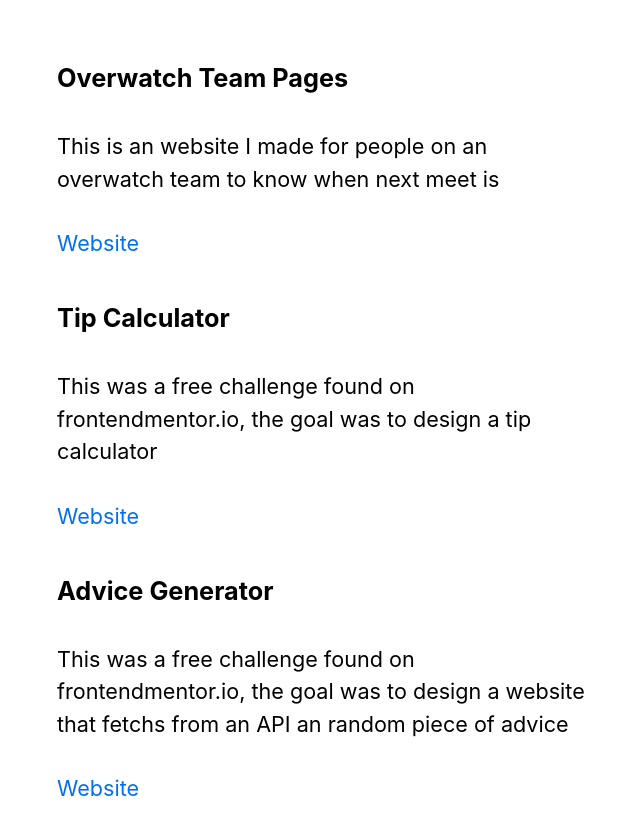
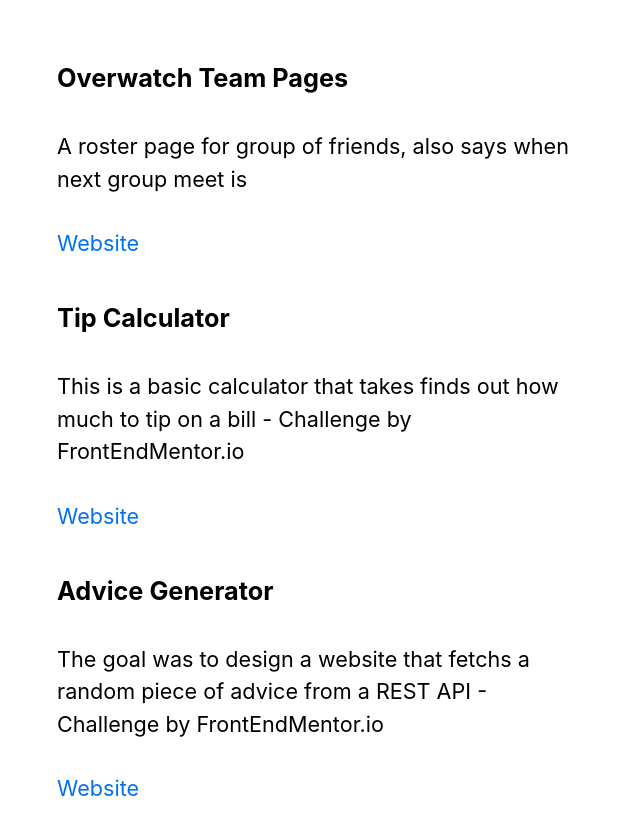
Before and after one commit to IcyIce-FSDev/IcyIce-FSDev, a Next.js app: page / in a window 1280 px wide. Shown: the part 549-1384 px from the top of the page, without its empty margins (318-958 px from the left). Built offline with nearby package versions, Linux system fonts and the light colour scheme.

Commit message:
update project descriptions

```diff
--- a/pages/index.js
+++ b/pages/index.js
@@ -20,20 +20,18 @@ export default function Home() {
     {
       name: "Overwatch Team Pages",
       descr:
-        " This is an website I made for people on an overwatch team to know when next meet is",
+        "A roster page for group of friends, also says when next group meet is",
       link: "/overwatch",
     },
     {
       name: "Tip Calculator",
       descr:
-        "This was a free challenge found on frontendmentor.io, the goal was to design a tip calculator",
+        "This is a basic calculator that takes finds out how much to tip on a bill - Challenge by FrontEndMentor.io",
       link: "/tipcalc",
     },
     {
       name: "Advice Generator",
-      descr: `This was a free challenge found on frontendmentor.io, the goal was
-      to design a website that fetchs from an API an random piece of
-      advice`,
+      descr: `The goal was to design a website that fetchs a random piece of advice from a REST API - Challenge by FrontEndMentor.io`,
       link: "/advice",
     },
   ]);
```
